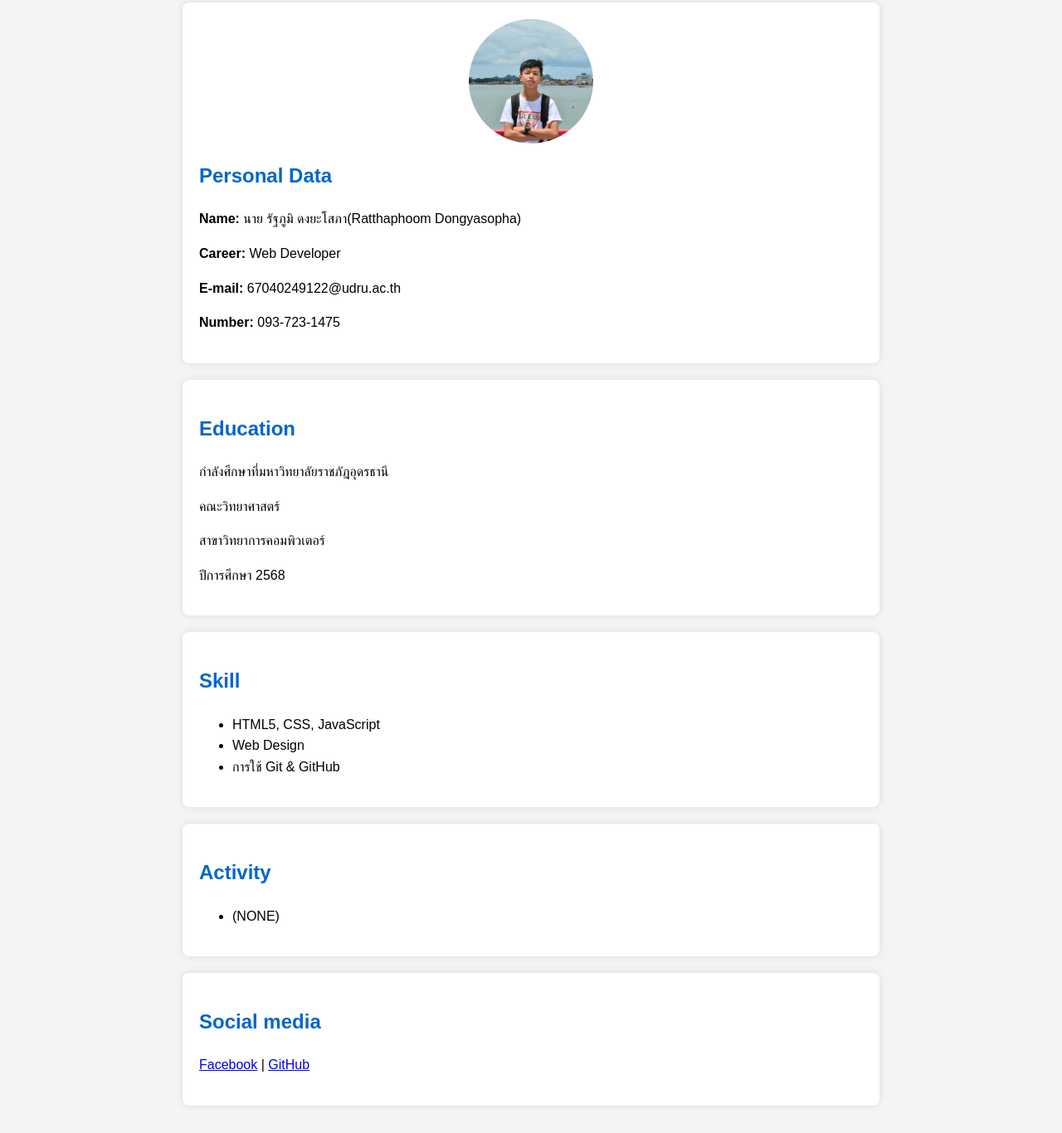
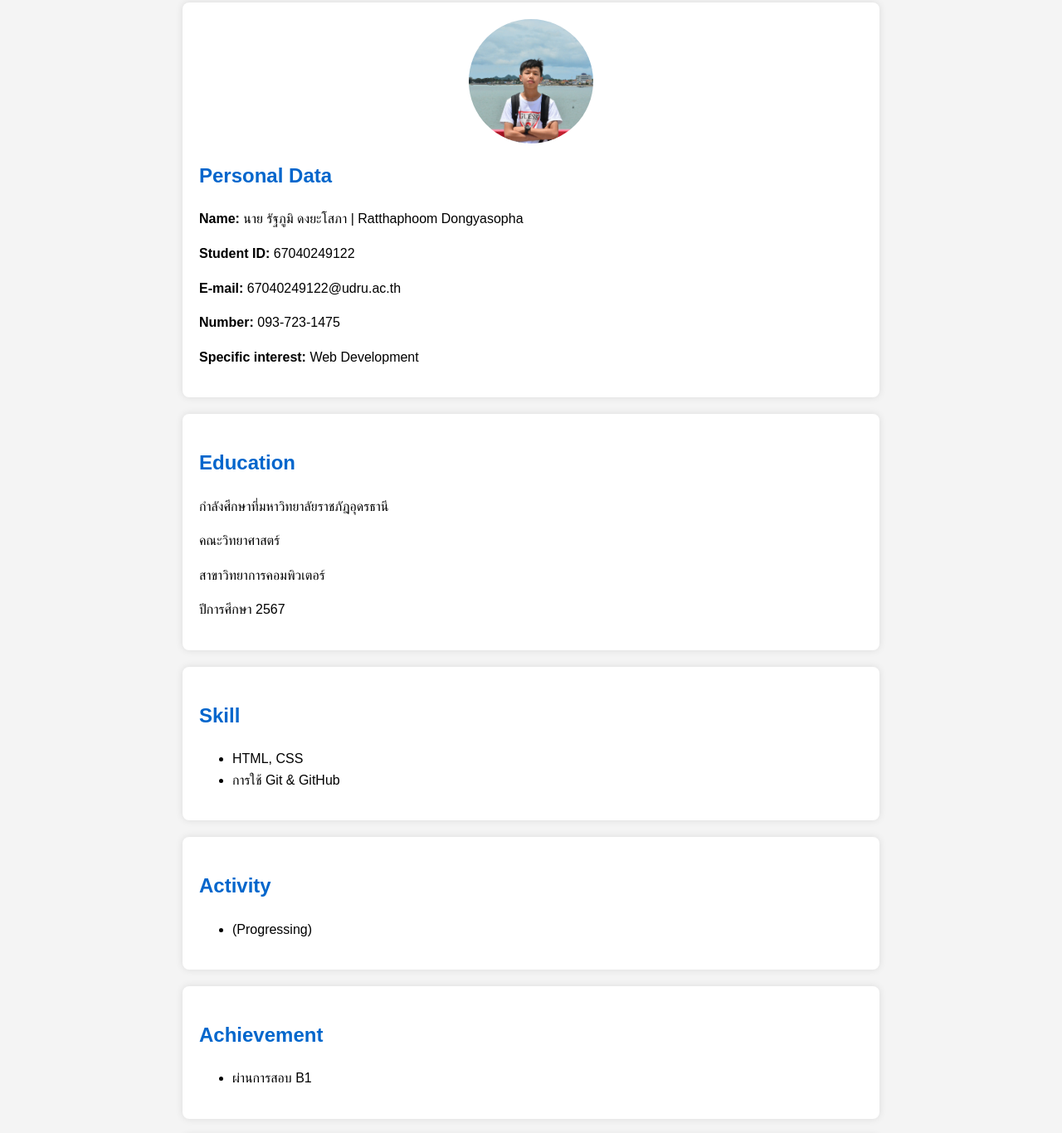
Before and after one commit to snatch07/snatch07.github.io, a plain HTML site: page index.html in a window 1280 px wide. Shown: the part 151-1517 px from the top of the page at 83% size. Drawn offline with Linux system fonts and the light colour scheme.

Commit message:
Update index.html

```diff
--- a/index.html
+++ b/index.html
@@ -52,10 +52,11 @@
     <section>
         <img src="117378697_2660617960855231_976312298760715370_n.jpg" alt="รูปโปรไฟล์ของฉัน" class="profile">
         <h2>Personal Data</h2>
-        <p><strong>Name:</strong> นาย รัฐภูมิ ดงยะโสภา(Ratthaphoom Dongyasopha)</p>
-        <p><strong>Career:</strong> Web Developer</p>
+        <p><strong>Name:</strong> นาย รัฐภูมิ ดงยะโสภา | Ratthaphoom Dongyasopha</p>
+        <p><strong>Student ID:</strong> 67040249122</p>
         <p><strong>E-mail:</strong> 67040249122@udru.ac.th</p>
         <p><strong>Number:</strong> 093-723-1475</p>
+        <p><strong>Specific interest:</strong> Web Development</p>
     </section>
 
     <section>
@@ -63,14 +64,13 @@
         <p>กำลังศึกษาที่มหาวิทยาลัยราชภัฎอุดรธานี</p>
         <p>คณะวิทยาศาสตร์</p>
         <p>สาขาวิทยาการคอมพิวเตอร์</p>
-        <p>ปีการศึกษา 2568</p>
+        <p>ปีการศึกษา 2567</p>
     </section>
 
     <section>
         <h2>Skill</h2>
         <ul>
-            <li>HTML5, CSS, JavaScript</li>
-            <li>Web Design</li>
+            <li>HTML, CSS</li>
             <li>การใช้ Git & GitHub</li>
         </ul>
     </section>
@@ -78,8 +78,16 @@
     <section>
         <h2>Activity</h2>
         <ul>
-            <li>(NONE)</li>
+            <li>(Progressing)</li>
         </ul>
+    </section>
+
+    <section>
+        <h2>Achievement</h2>
+        <ul>
+            <li>ผ่านการสอบ B1</li>
+        </ul>
+
     </section>
 
     <section>
```
